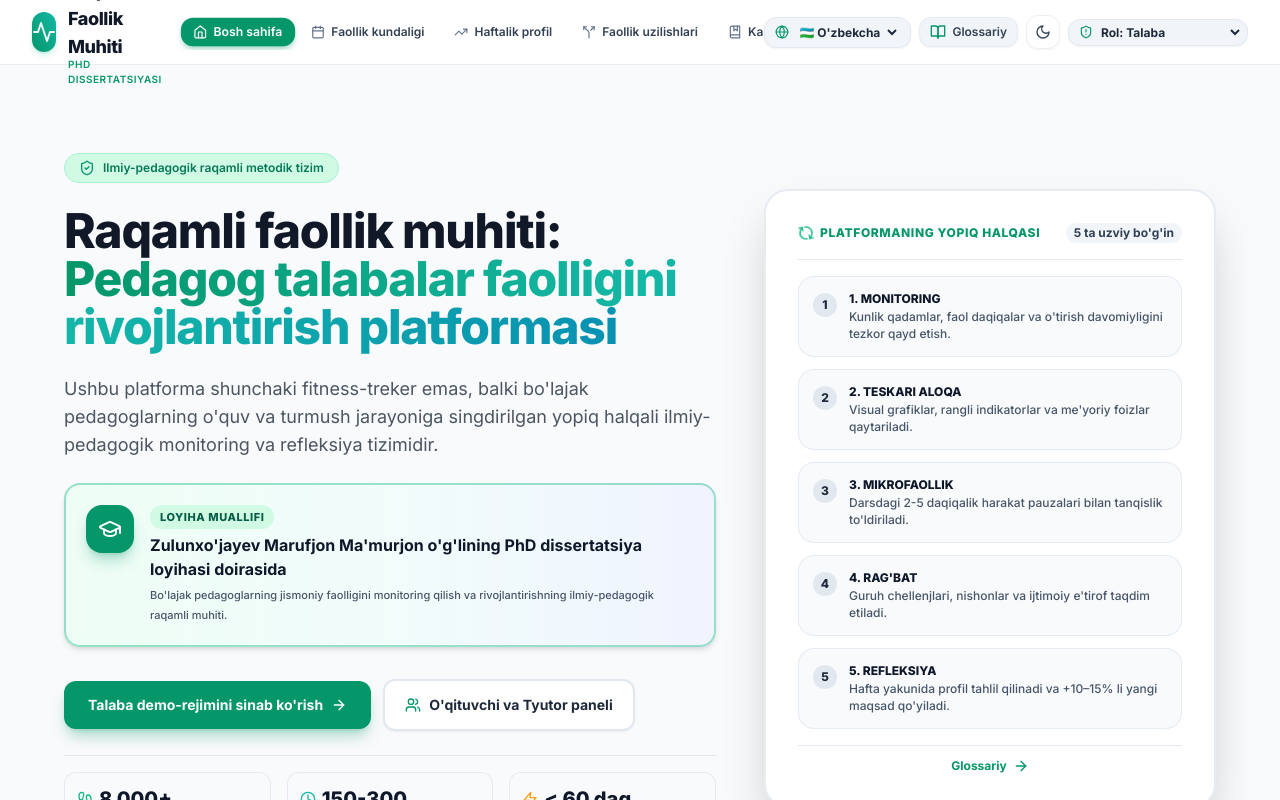
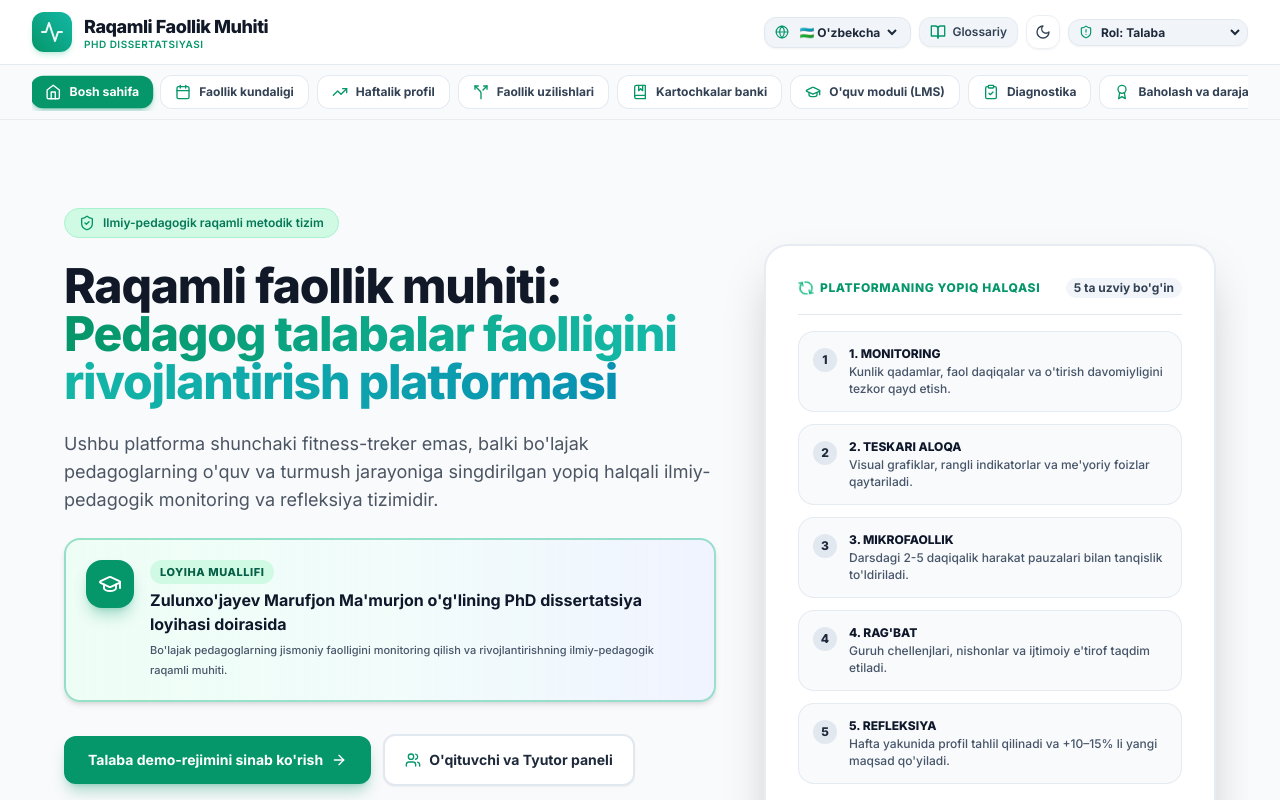
Before and after one commit to omzulunkhujayev-lab/jismoniy-faollik-muhiti, a React (Vite) app: page / in a window 1280 px wide. Shown: the top 800 px of the page. Built offline with nearby package versions, Linux system fonts and the light colour scheme.

Commit message:
feat(nav): move navigation tabs to a dedicated second row below top header to eliminate crowding and scroll cut-off

```diff
--- a/src/components/Navbar.tsx
+++ b/src/components/Navbar.tsx
@@ -115,28 +115,6 @@ export const Navbar: React.FC<NavbarProps> = ({
             </div>
           </div>
 
-          {/* Desktop Navigation Links */}
-          <nav className="hidden lg:flex items-center gap-1.5 overflow-x-auto max-w-2xl py-1 px-1 scrollbar-none">
-            {tabs.map((tab) => {
-              const Icon = tab.icon;
-              const isActive = activeTab === tab.id;
-              return (
-                <button
-                  key={tab.id}
-                  onClick={() => onTabChange(tab.id)}
-                  className={`flex items-center gap-1.5 px-3 py-1.5 rounded-xl text-xs font-semibold transition-all shrink-0 ${
-                    isActive
-                      ? 'bg-emerald-600 text-white shadow-md shadow-emerald-600/30 font-bold scale-[1.02]'
-                      : 'text-slate-700 dark:text-slate-200 hover:text-emerald-600 dark:hover:text-emerald-400 hover:bg-slate-100 dark:hover:bg-slate-800'
-                  }`}
-                >
-                  <Icon className={`w-3.5 h-3.5 ${isActive ? 'text-white' : 'text-slate-500 dark:text-slate-400'}`} />
-                  <span>{tab.label}</span>
-                </button>
-              );
-            })}
-          </nav>
-
           {/* Actions & Role / Language Switcher */}
           <div className="hidden sm:flex items-center gap-2">
 
@@ -210,6 +188,32 @@ export const Navbar: React.FC<NavbarProps> = ({
             </button>
           </div>
 
+        </div>
+      </div>
+
+      {/* Secondary Dedicated Navigation Row (Bir qator pastda alohida bo'lim) */}
+      <div className="hidden lg:block border-t border-slate-200/90 dark:border-slate-800 bg-slate-50/90 dark:bg-slate-900/90 backdrop-blur-md shadow-xs">
+        <div className="max-w-7xl mx-auto px-4 sm:px-6 lg:px-8 py-2">
+          <nav className="flex items-center gap-2 overflow-x-auto py-0.5 scrollbar-none">
+            {tabs.map((tab) => {
+              const Icon = tab.icon;
+              const isActive = activeTab === tab.id;
+              return (
+                <button
+                  key={tab.id}
+                  onClick={() => onTabChange(tab.id)}
+                  className={`flex items-center gap-2 px-3.5 py-2 rounded-xl text-xs font-bold transition-all shrink-0 ${
+                    isActive
+                      ? 'bg-emerald-600 text-white shadow-md shadow-emerald-600/30 scale-[1.02]'
+                      : 'bg-white dark:bg-slate-800 text-slate-700 dark:text-slate-200 hover:text-emerald-600 dark:hover:text-emerald-400 border border-slate-200/90 dark:border-slate-700 hover:border-emerald-400 hover:bg-emerald-50/50 dark:hover:bg-slate-700'
+                  }`}
+                >
+                  <Icon className={`w-4 h-4 ${isActive ? 'text-white' : 'text-emerald-600 dark:text-emerald-400'}`} />
+                  <span>{tab.label}</span>
+                </button>
+              );
+            })}
+          </nav>
         </div>
       </div>
 
```
